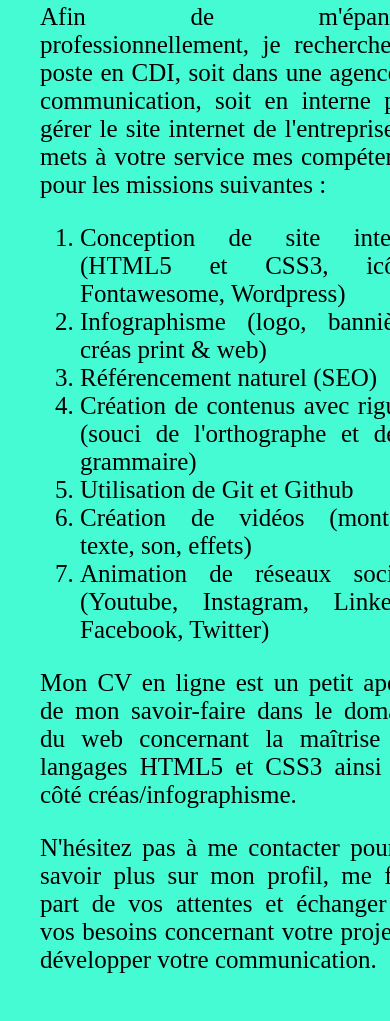
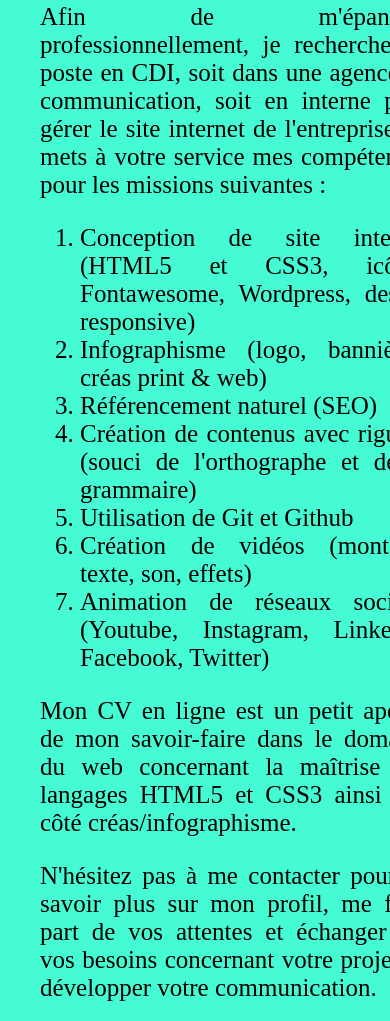
Before and after one commit to myluciole/CV_Lucie_Venard, a plain HTML site: page index.html in a window 390 px wide. Shown: the part 1885-2906 px from the top of the page. Drawn offline with Linux system fonts and the light colour scheme.

Commit message:
ajout compétences design responsive

```diff
--- a/index.html
+++ b/index.html
@@ -49,7 +49,7 @@
 							<p>Suite au confinement, je me suis lancée dans une formation en ligne avec Openclassrooms avec l'objectif de valider mes acquis et de rester à jour.</p>
 							<p> Afin de m'épanouir professionnellement, je recherche un poste en CDI, soit dans une agence de communication, soit en interne pour gérer le site internet de l'entreprise. Je mets à votre service mes compétences pour les missions suivantes :</p>
 							<ol>
-							<li>Conception de site internet (HTML5 et CSS3, icônes Fontawesome, Wordpress) </li>
+							<li>Conception de site internet (HTML5 et CSS3, icônes Fontawesome, Wordpress, design responsive) </li>
 							<li>Infographisme (logo, bannières, créas print & web)</li>
 							<li>Référencement naturel (SEO)</li>
 							<li>Création de contenus avec rigueur (souci de l'orthographe et de la grammaire)</li>
```
